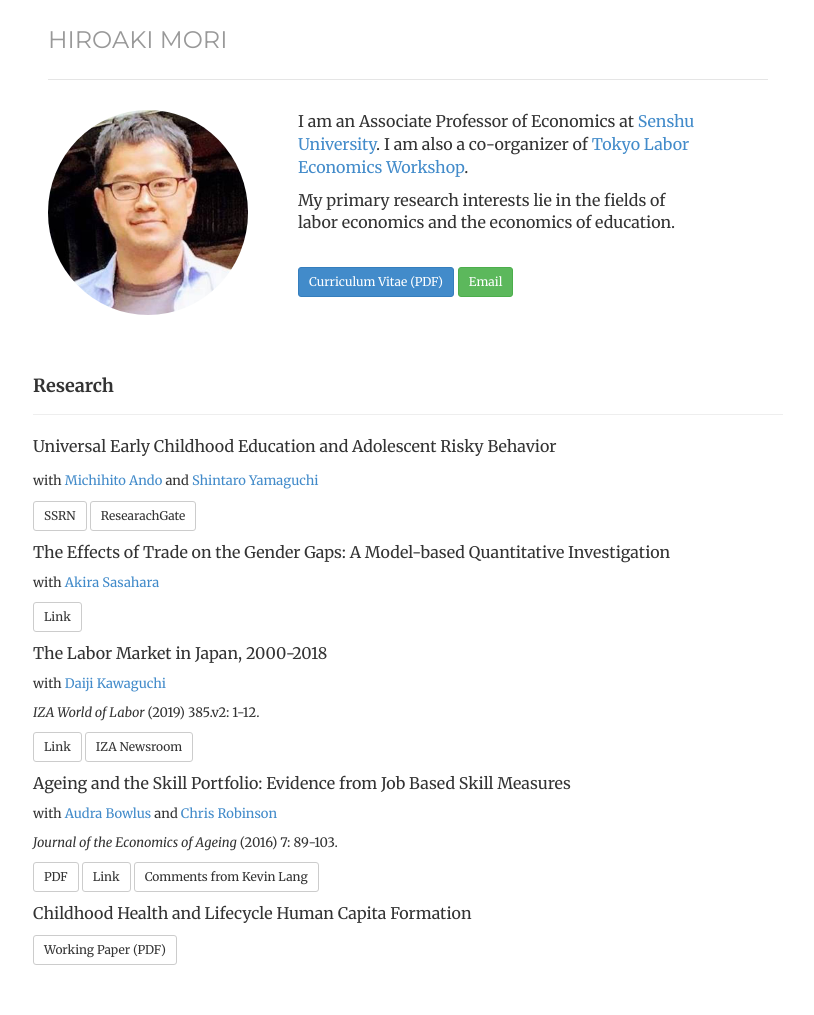
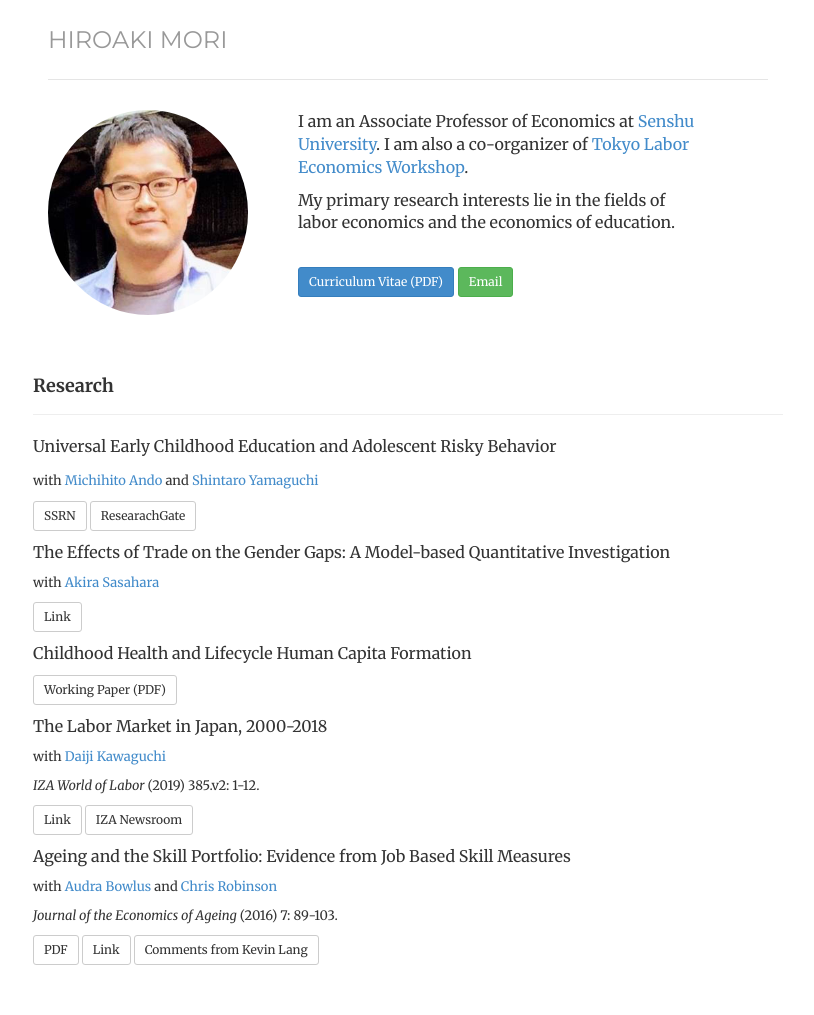
Before and after one commit to morihiroaki/morihiroaki.github.io, a Jekyll site: the page built from index.html, in a window 1280 px wide. Shown: the whole page, without its empty margins (232-1046 px from the left). Built offline with Jekyll 4.4.1, drawn with Linux system fonts in a browser that asks for light colours.

Commit message:
Update index.html

```diff
--- a/index.html
+++ b/index.html
@@ -43,6 +43,9 @@ description:
  <p><font size="2">with <a href="https://sites.google.com/view/akirasasahara/home" target="_blank" title="Link">Akira Sasahara</a> </p>
 <p><a href="https://www.rieti.go.jp/en/publications/summary/21090001.html" target="_blank" class="btn btn-default btn-sm" role="button">Link</a></p>
 
+<p><font size="3">Childhood Health and Lifecycle Human Capita Formation</font></p>
+<p><a href="./files/M2_main6.pdf" target="_blank" class="btn btn-default btn-sm" role="button">Working Paper (PDF)</a>
+
 <p><font size="3">The Labor Market in Japan, 2000-2018</font></p>
 <p><font size="2">with <a href="https://sites.google.com/site/daijikawaguchi/" target="_blank" title="Link">Daiji Kawaguchi</a></p>
 <p><font size="2"><i>IZA World of Labor</i> (2019) 385.v2: 1-12.</p>
@@ -56,6 +59,3 @@ description:
 <p><a href="./files/Bowlus_Mori_Robinson_2016_JEA.pdf" target="_blank" class="btn btn-default btn-sm" role="button">PDF</a>
 <a href="http://www.sciencedirect.com/science/article/pii/S2212828X16000049" target="_blank" class="btn btn-default btn-sm" role="button">Link</a>
 <a href="http://www.sciencedirect.com/science/article/pii/S2212828X16300135" target="_blank" class="btn btn-default btn-sm" role="button">Comments from Kevin Lang</a></p>
-
-<p><font size="3">Childhood Health and Lifecycle Human Capita Formation</font></p>
-<p><a href="./files/M2_main6.pdf" target="_blank" class="btn btn-default btn-sm" role="button">Working Paper (PDF)</a>
```
